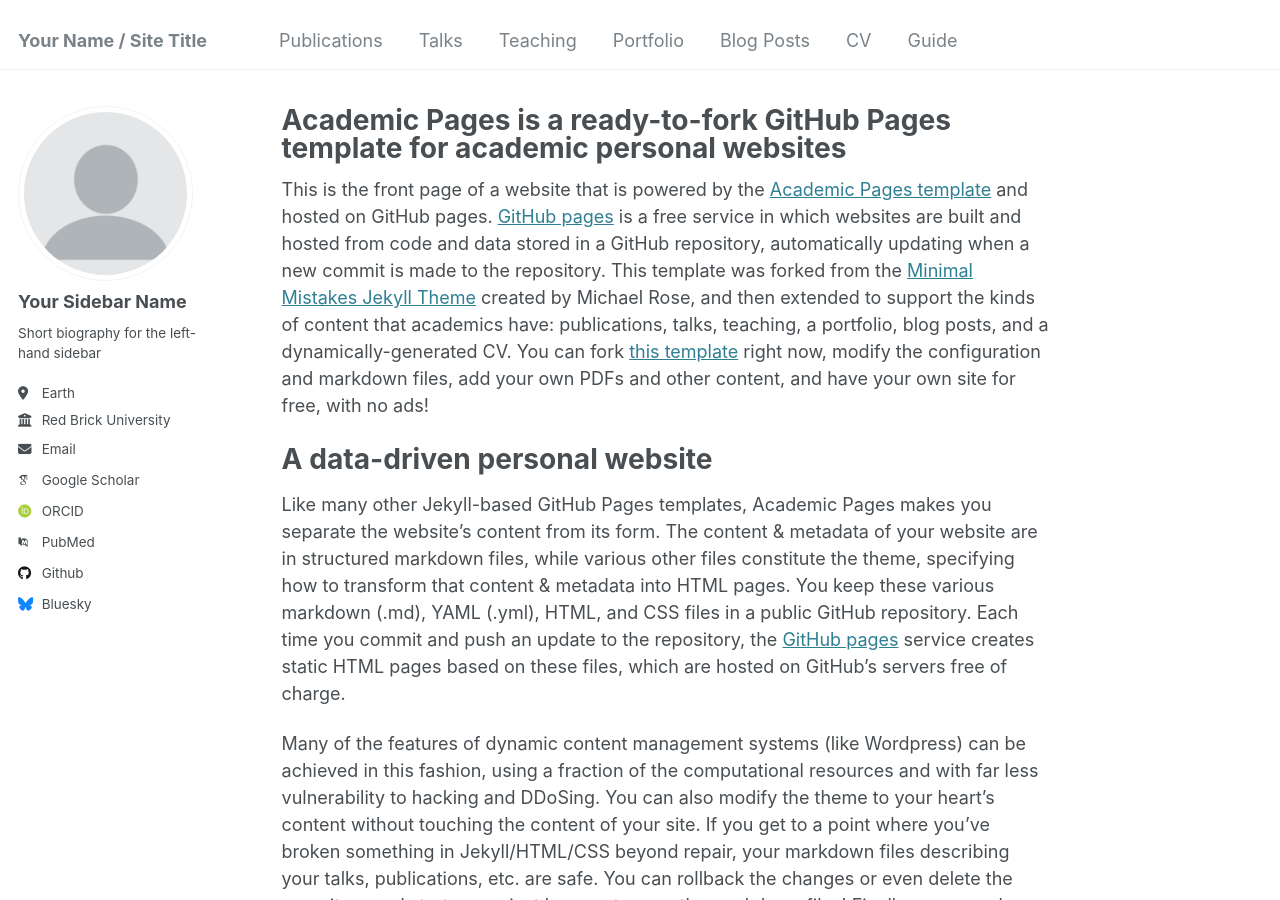
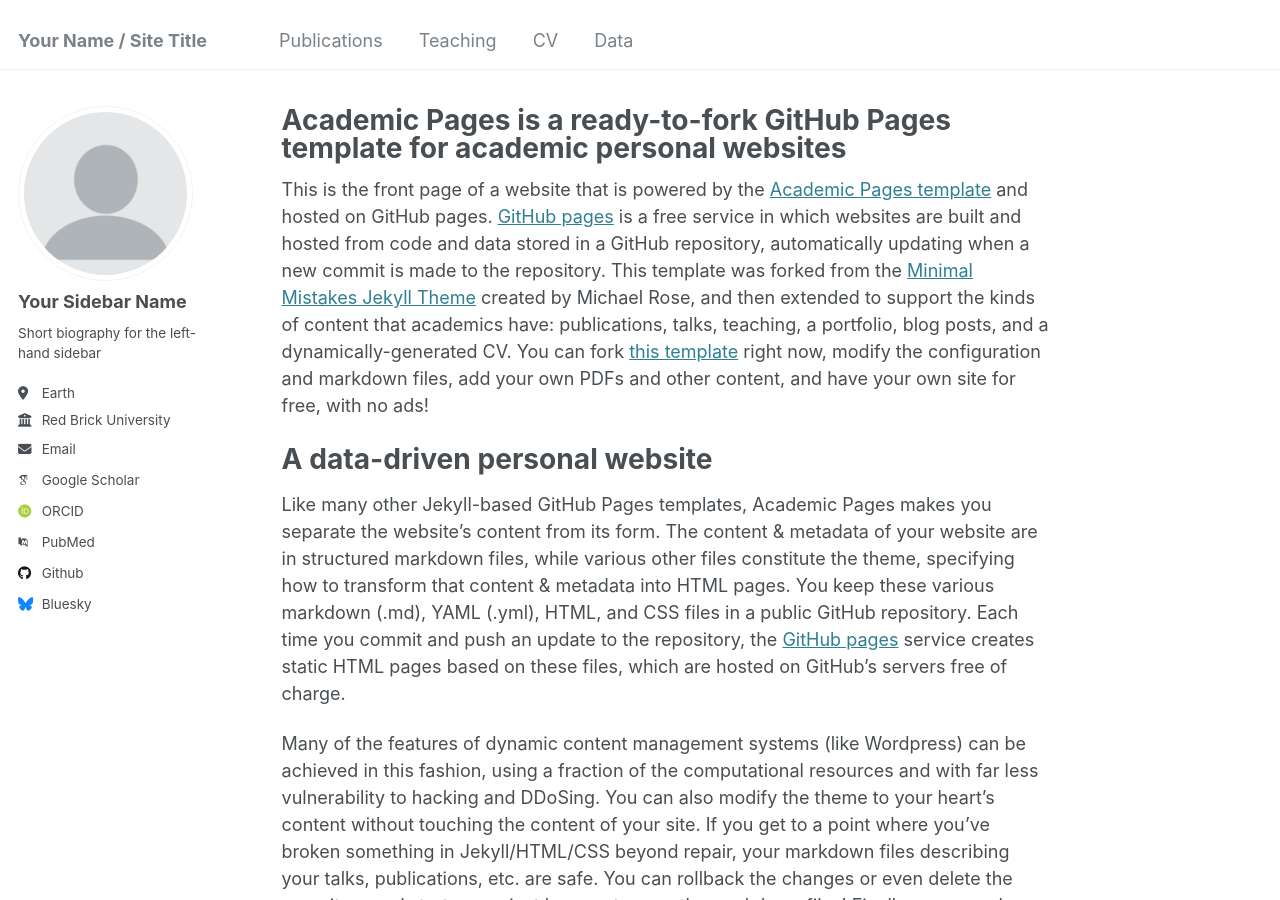
Before and after one commit to rguseinov/rguseinov.github.io, a Jekyll site: the page built from _pages/about.md, in a window 1280 px wide and 900 px high. Built offline with Jekyll 4.4.1, drawn with Linux system fonts in a browser that asks for light colours; some web fonts are replaced.

Commit message:
Update navigation.yml

```diff
--- a/_data/navigation.yml
+++ b/_data/navigation.yml
@@ -8,20 +8,11 @@ main:
   - title: "Publications"
     url: /publications/
 
-  - title: "Talks"
-    url: /talks/
-
   - title: "Teaching"
     url: /teaching/
-
-  - title: "Portfolio"
-    url: /portfolio/
-
-  - title: "Blog Posts"
-    url: /year-archive/
 
   - title: "CV"
     url: /cv/
 
-  - title: "Guide"
-    url: /markdown/
+  - title: "Data"
+    url: /data/
```
